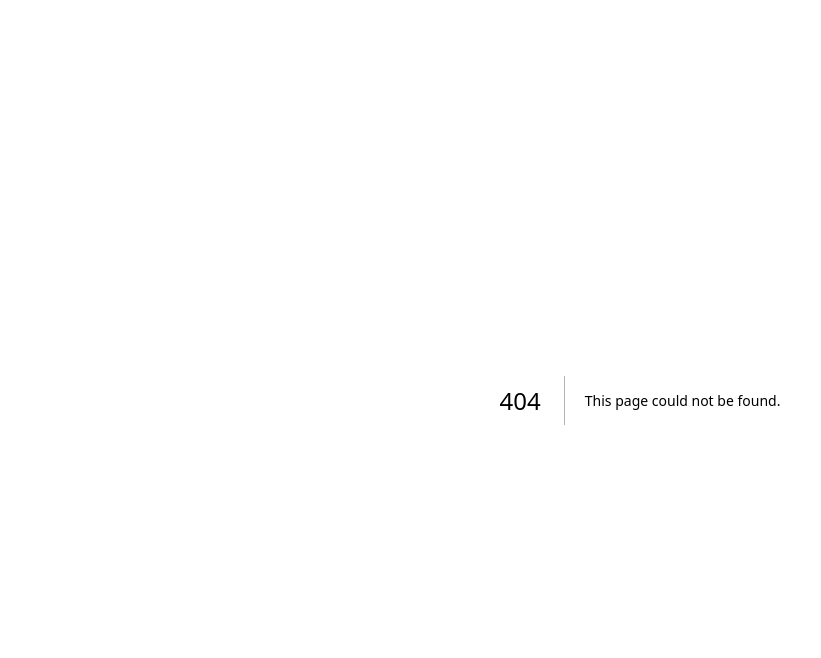
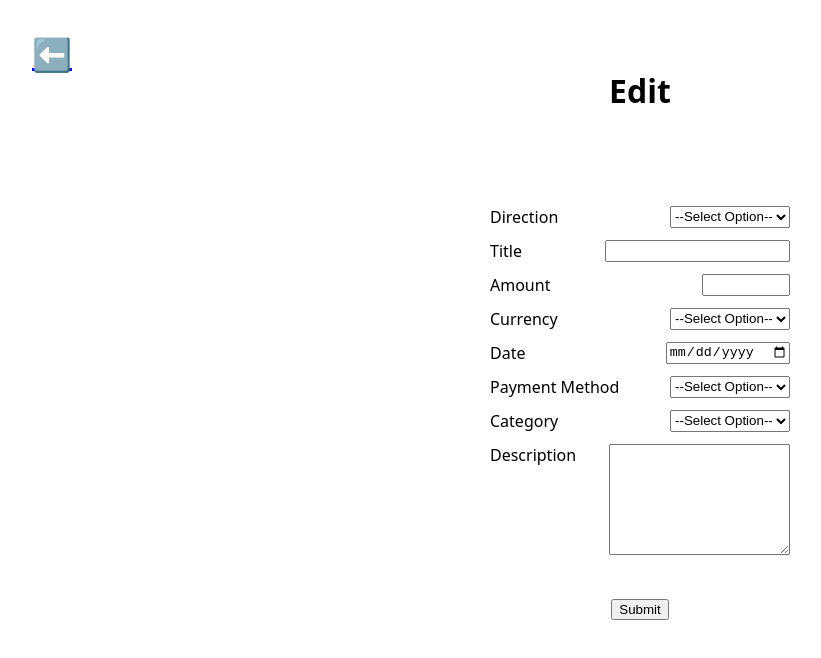
Before and after one commit to benediktbrenk/budget-app, a Next.js app: page /edit/1 in a window 1280 px wide. Before the commit this address had no page. Shown: the top 658 px of the page, without its empty margins (0-821 px from the left). Built offline with nearby package versions, Linux system fonts and the light colour scheme.

Commit message:
create handleEdit function that it edits the selected entry and seperate handleSubmit functionto access handleEdit and handleAdd

```diff
--- a/components/TransactionCard/index.js
+++ b/components/TransactionCard/index.js
@@ -4,7 +4,6 @@ import {
   StyledLi,
   StyledLink,
 } from "./TransactionCard.styled";
-import Link from "next/link";
 
 function TransactionCard({ transaction }) {
   return (
--- a/components/TransactionDetails/index.js
+++ b/components/TransactionDetails/index.js
@@ -25,7 +25,9 @@ export default function TransactionDetails({ currentTransaction }) {
         <p>{currentTransaction.description}</p>
       </StyledDetailsContainer>
       <StyledDiv>
-        <StyledLink href="../edit"> Edit Entry </StyledLink>
+        <StyledLink href={`../edit/${currentTransaction.id}`}>
+          Edit Entry
+        </StyledLink>
       </StyledDiv>
     </>
   );
--- a/components/TransactionEntryForm/TransactionEntryForm.styled.js
+++ b/components/TransactionEntryForm/TransactionEntryForm.styled.js
@@ -1,10 +1,9 @@
-import { styled } from 'styled-components';
+import { styled } from "styled-components";
 
 export const StyledFormContainer = styled.div`
   display: flex;
   flex-direction: column;
   justify-content: space-evenly;
-  //align-items: center;
   gap: 0.75rem;
   min-width: 300px;
   max-width: 800px;
@@ -14,7 +13,6 @@ export const StyledFormField = styled.div`
   display: flex;
   flex-direction: row;
   justify-content: space-between;
-  //align-items: center;
   gap: 1rem;
 `;
 
--- a/components/TransactionEntryForm/index.js
+++ b/components/TransactionEntryForm/index.js
@@ -1,16 +1,25 @@
-import Header from "../Header";
-import ArrowLeft from "@/components/ArrowLeft";
 import { StyledMain } from "../Main/Main.styled";
 import {
   StyledFormContainer,
   StyledFormField,
   StyledFormButton,
 } from "./TransactionEntryForm.styled";
+import { useRouter } from "next/router";
 
-function TransactionEntryForm({ onSubmit }) {
+function TransactionEntryForm({ updateTransactions, id }) {
+  const router = useRouter();
+  function handleSubmit(event) {
+    event.preventDefault();
+    const formData = new FormData(event.target);
+    const data = Object.fromEntries(formData);
+    console.log(data);
+    updateTransactions(data, id);
+    event.target.reset();
+    router.push("/");
+  }
   return (
     <StyledMain>
-      <form onSubmit={onSubmit}>
+      <form onSubmit={handleSubmit}>
         <StyledFormContainer>
           <StyledFormField>
             <label htmlFor="direction">Direction</label>
--- a/pages/_app.js
+++ b/pages/_app.js
@@ -2,21 +2,33 @@ import { useState } from "react";
 import GlobalStyle from "../styles";
 import { transactions } from "@/db/data.js";
 import { uid } from "uid";
-import { useRouter } from "next/router";
 
 const initialTransactions = transactions;
 
 export default function App({ Component, pageProps }) {
   const [transactions, setTransactions] = useState(initialTransactions);
-  const router = useRouter();
 
-  function handleAddTransaction(event) {
-    event.preventDefault();
-    const formData = new FormData(event.target);
-    const newTransaction = Object.fromEntries(formData);
+  function handleAddTransaction(newTransaction) {
     setTransactions([{ id: uid(), ...newTransaction }, ...transactions]);
-    event.target.reset();
-    router.push("/");
+  }
+
+  function handleEditTransaction(updatedTransaction, id) {
+    const updatedTransactions = transactions.map((transaction) =>
+      transaction.id == id
+        ? {
+            ...transaction,
+            name: updatedTransaction.name,
+            amount: updatedTransaction.amount,
+            currency: updatedTransaction.currency,
+            date: updatedTransaction.date,
+            description: updatedTransaction.description,
+            category: updatedTransaction.category,
+            paymentMethod: updatedTransaction.paymentMethod,
+            direction: updatedTransaction.direction,
+          }
+        : transaction
+    );
+    setTransactions(updatedTransactions);
   }
 
   return (
@@ -25,7 +37,8 @@ export default function App({ Component, pageProps }) {
       <Component
         {...pageProps}
         transactions={transactions}
-        addNewTransaction={handleAddTransaction}
+        handleAddTransaction={handleAddTransaction}
+        handleEditTransaction={handleEditTransaction}
       />
     </>
   );
--- a/pages/edit/index.js
+++ b/pages/edit/[id].js
@@ -2,34 +2,27 @@ import ArrowLeft from "@/components/ArrowLeft";
 import Header from "@/components/Header";
 import { StyledMain } from "@/components/Main/Main.styled";
 import TransactionEntryForm from "@/components/TransactionEntryForm";
+import { useRouter } from "next/router";
 
-export default function EditPage() {
-  /* how does the Page know which entry to edit ?
-
+export default function EditPage({ handleEditTransaction }) {
   const router = useRouter();
 
-    const { id } = router.query;
+  const { id } = router.query;
 
+  if (!id) {
+    return null;
+  }
 
-    if (!id) {
-      return null;
-    }
-
-    const currentTransaction = transactions.find(
-      (transaction) => transaction.id == id
-    );
-
-    if (!currentTransaction) {
-      return null;
-    }
-   */
   return (
     <StyledMain>
       <ArrowLeft></ArrowLeft>
       {/* where shall the back Button lead to ?! */}
       <Header title="Edit"></Header>
 
-      <TransactionEntryForm></TransactionEntryForm>
+      <TransactionEntryForm
+        updateTransactions={handleEditTransaction}
+        id={id}
+      ></TransactionEntryForm>
     </StyledMain>
   );
 }
--- a/pages/newentry/index.js
+++ b/pages/newentry/index.js
@@ -2,12 +2,12 @@ import ArrowLeft from "@/components/ArrowLeft";
 import Header from "@/components/Header";
 import TransactionEntryForm from "@/components/TransactionEntryForm";
 
-function NewEntryPage({ addNewTransaction }) {
+function NewEntryPage({ handleAddTransaction }) {
   return (
     <>
       <Header title="New Transaction" />
       <ArrowLeft></ArrowLeft>
-      <TransactionEntryForm onSubmit={addNewTransaction} />
+      <TransactionEntryForm updateTransactions={handleAddTransaction} />
     </>
   );
 }
```
